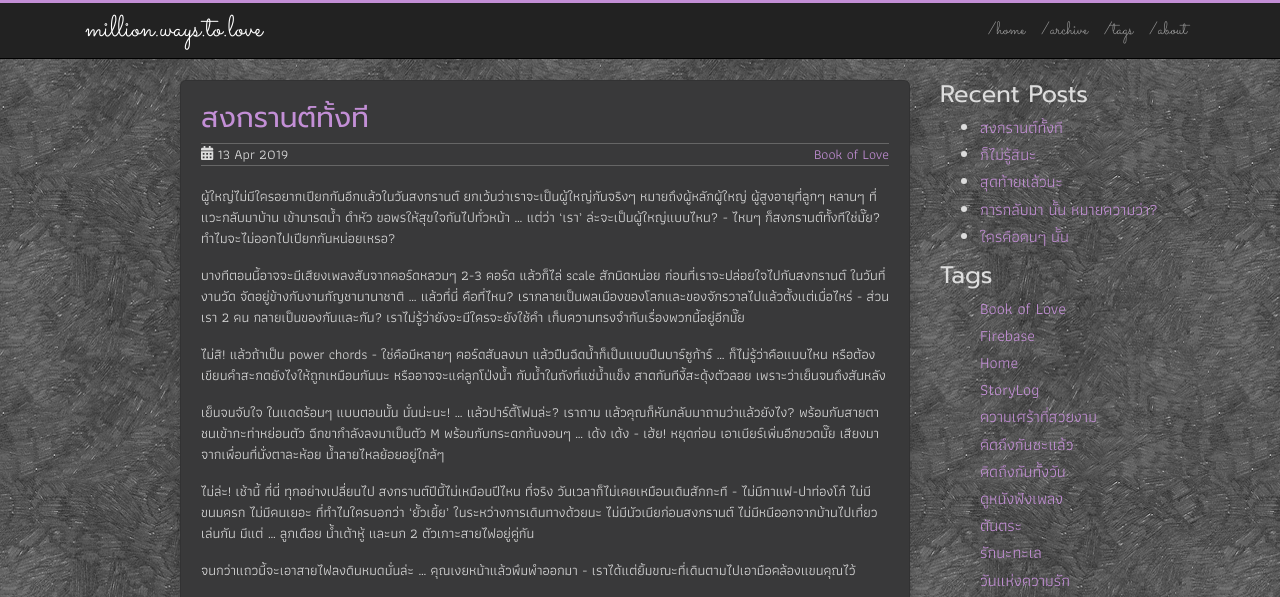
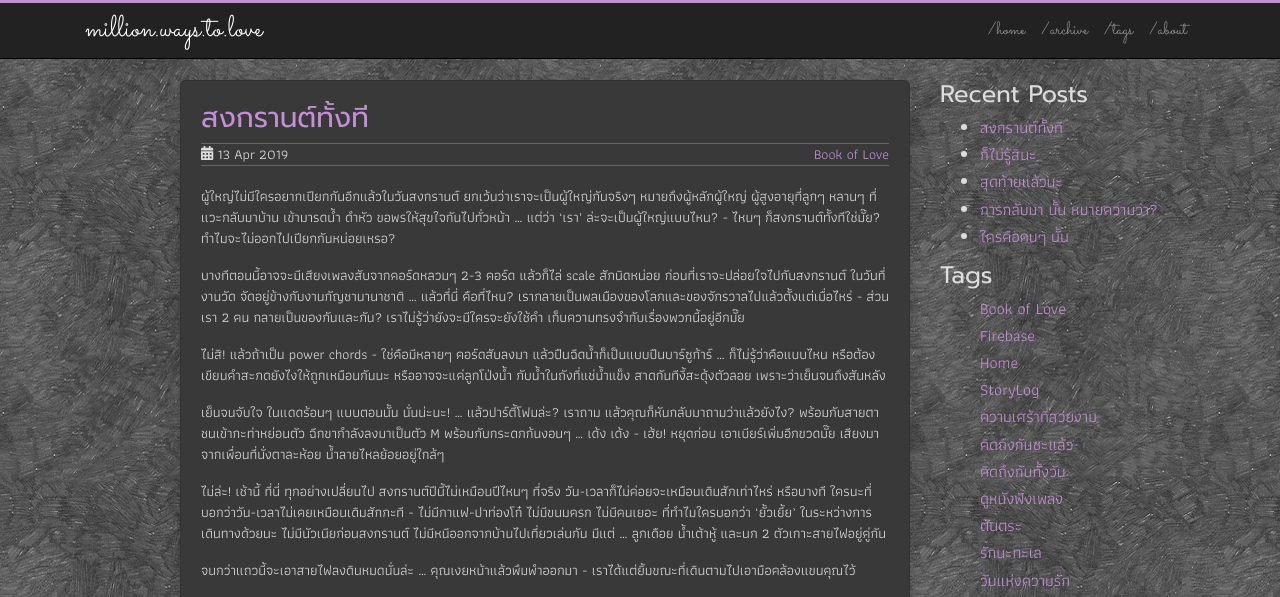
Before and after one commit to sdeehub/love, a Jekyll site: the page built from _posts/2019-04-13-songkran.md, in a window 1280 px wide and 1379 px high. Shown: the top 597 px of the window. Built offline with Jekyll 4.4.1, drawn with Linux system fonts in a browser that asks for light colours; comment, search, counter and statistics services are not loaded; grey boxes are pictures that could not be loaded.

Commit message:
now i'm done

```diff
--- a/_posts/2019-04-13-songkran.md
+++ b/_posts/2019-04-13-songkran.md
@@ -15,7 +15,7 @@ comments: true
 
 เย็นจนจับใจ ในแดดร้อนๆ แบบตอนนั้น นั่นน่ะนะ! ... แล้วปาร์ตี้โฟมล่ะ? เราถาม แล้วคุณก็หันกลับมาถามว่าแล้วยังไง? พร้อมกับสายตาชนเข้ากะท่าหย่อนตัว ฉีกขากำลังลงมาเป็นตัว M พร้อมกับกระดกก้นงอนๆ ... เด้ง เด้ง - เฮ้ย! หยุดก่อน เอาเบียร์เพิ่มอีกขวดมั๊ย เสียงมาจากเพื่อนที่นั่งตาละห้อย น้ำลายไหลย้อยอยู่ใกล้ๆ
 
-ไม่ล่ะ! เช้านี้ ที่นี่ ทุกอย่างเปลี่ยนไป สงกรานต์ปีนี้ไม่เหมือนปีไหน ที่จริง วันเวลาก็ไม่เคยเหมือนเดิมสักกะที - ไม่มีกาแฟ-ปาท่องโก๋ ไม่มีขนมครก ไม่มีคนเยอะ ที่ทำไมใครบอกว่า 'ยั้วเยี้ย' ในระหว่างการเดินทางด้วยนะ ไม่มีนัวเนียก่อนสงกรานต์ ไม่มีหนีออกจากบ้านไปเที่ยวเล่นกัน มีแต่ ... ลูกเดือย น้ำเต้าหู้ และนก 2 ตัวเกาะสายไฟอยู่คู่กัน
+ไม่ล่ะ! เช้านี้ ที่นี่ ทุกอย่างเปลี่ยนไป สงกรานต์ปีนี้ไม่เหมือนปีไหนๆ ที่จริง วัน-เวลาก็ไม่ค่อยจะเหมือนเดิมสักเท่าไหร่ หรือบางที ใครนะที่บอกว่าวัน-เวลาไม่เคยเหมือนเดิมสักกะที - ไม่มีกาแฟ-ปาท่องโก๋ ไม่มีขนมครก ไม่มีคนเยอะ ที่ทำไมใครบอกว่า 'ยั้วเยี้ย' ในระหว่างการเดินทางด้วยนะ ไม่มีนัวเนียก่อนสงกรานต์ ไม่มีหนีออกจากบ้านไปเที่ยวเล่นกัน มีแต่ ... ลูกเดือย น้ำเต้าหู้ และนก 2 ตัวเกาะสายไฟอยู่คู่กัน
 
 จนกว่าแถวนี้จะเอาสายไฟลงดินหมดนั่นล่ะ ... คุณเงยหน้าแล้วพึมพำออกมา - เราได้แต่ยิ้มขณะที่เดินตามไปเอามือคล้องแขนคุณไว้
 
```
